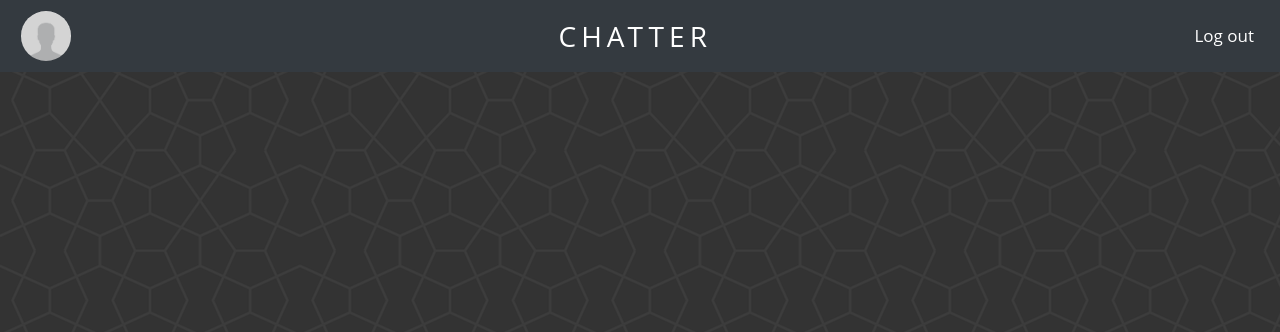
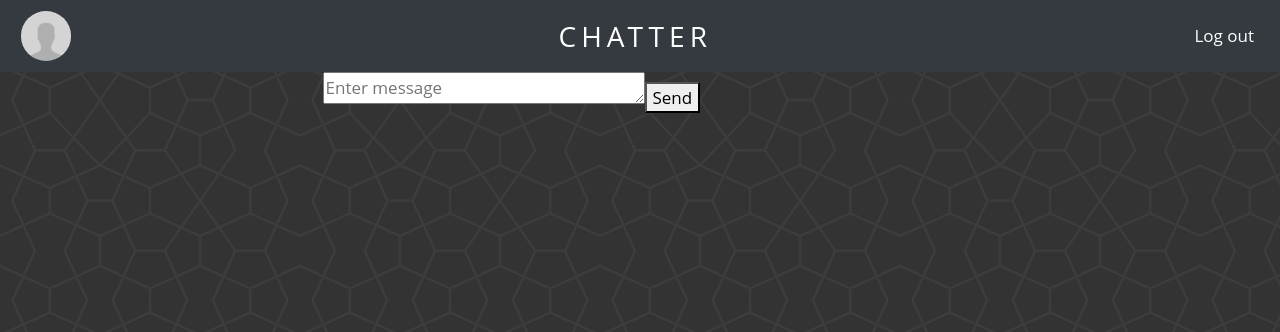
Before and after one commit to marcinmiz/CHATTER, a PHP site: page /chat.php in a window 1280 px wide. Shown: the top 332 px of the page. Run offline with PHP 8.4, Linux system fonts and the light colour scheme.

Commit message:
Load content to chat page and replace input tag with textarea tag

```diff
--- a/src/frontend/pages/chat.php
+++ b/src/frontend/pages/chat.php
@@ -17,6 +17,7 @@ require_once '../../core/init.php';
     <link rel="stylesheet" href="https://cdn.jsdelivr.net/npm/bootstrap@4.5.3/dist/css/bootstrap.min.css" integrity="sha384-TX8t27EcRE3e/ihU7zmQxVncDAy5uIKz4rEkgIXeMed4M0jlfIDPvg6uqKI2xXr2" crossorigin="anonymous">
 
     <link href="../../extras/fontello/css/fontello.css" rel="stylesheet" type="text/css"/>
+
     <link rel="stylesheet" href="../stylesheets/chat.css">
 
     <link rel="stylesheet" href="../stylesheets/main.css">
@@ -25,9 +26,12 @@ require_once '../../core/init.php';
 </head>
 <body>
 
-    <div id="header">Loading</div>
+    <div id="header"></div>
+    <div id="content" class="container">Loading</div>
+
 
     <?php
+
     echo <<< END
 
     <script>
@@ -41,10 +45,12 @@ require_once '../../core/init.php';
                 .then(res => res.text())
                 .then((data) => {
                     document.getElementById(element).innerHTML = data;
+
                 })
                 .catch((error) => console.log(error))
         }
         getFile("extended_mainbar.html", 'header');
+        getFile("chat_content.html", 'content');
 
     </script>
 
--- a/src/frontend/pages/chat_content.html
+++ b/src/frontend/pages/chat_content.html
@@ -9,7 +9,7 @@
 
                 <div class="send-container mx-auto">
 
-                    <input class="send-input" type="input" placeholder="Enter message"><button class="send-button">Send</button>
+                    <textarea class="send-textarea" rows="1" cols="30" placeholder="Enter message"></textarea><button class="send-button">Send</button>
 
                 </div>
 
```
